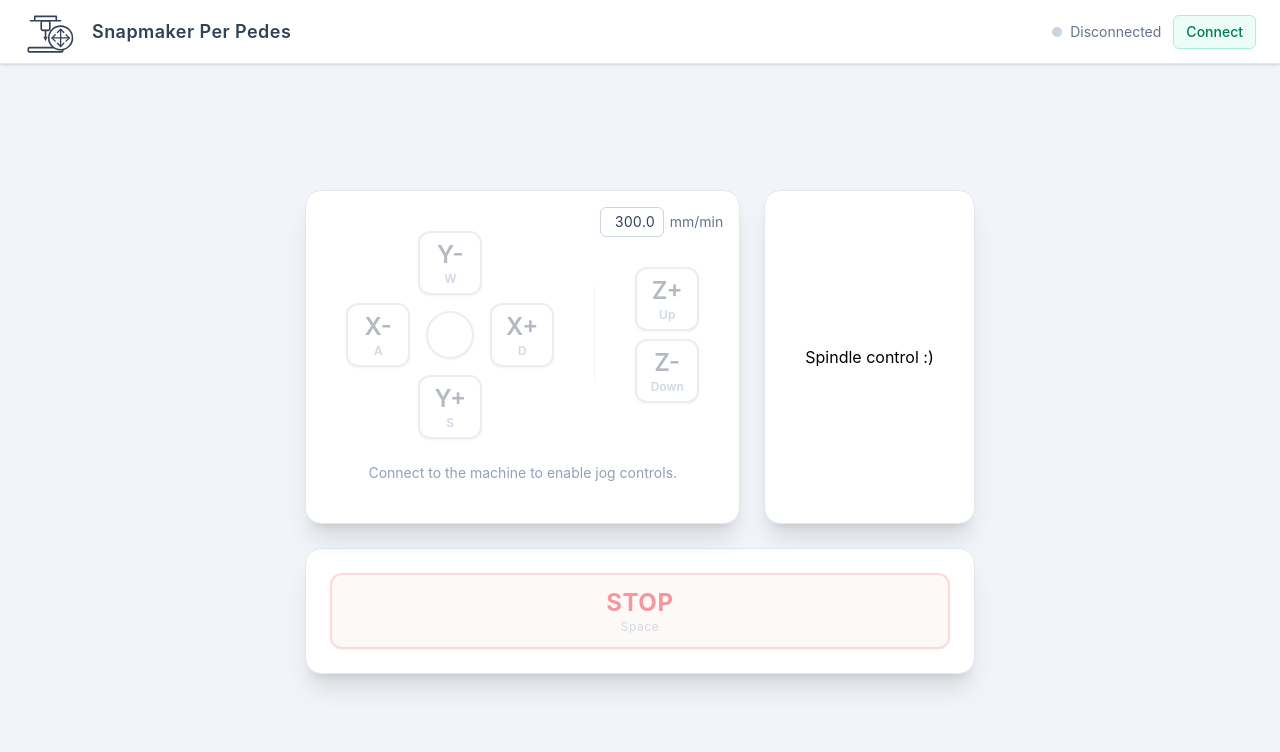
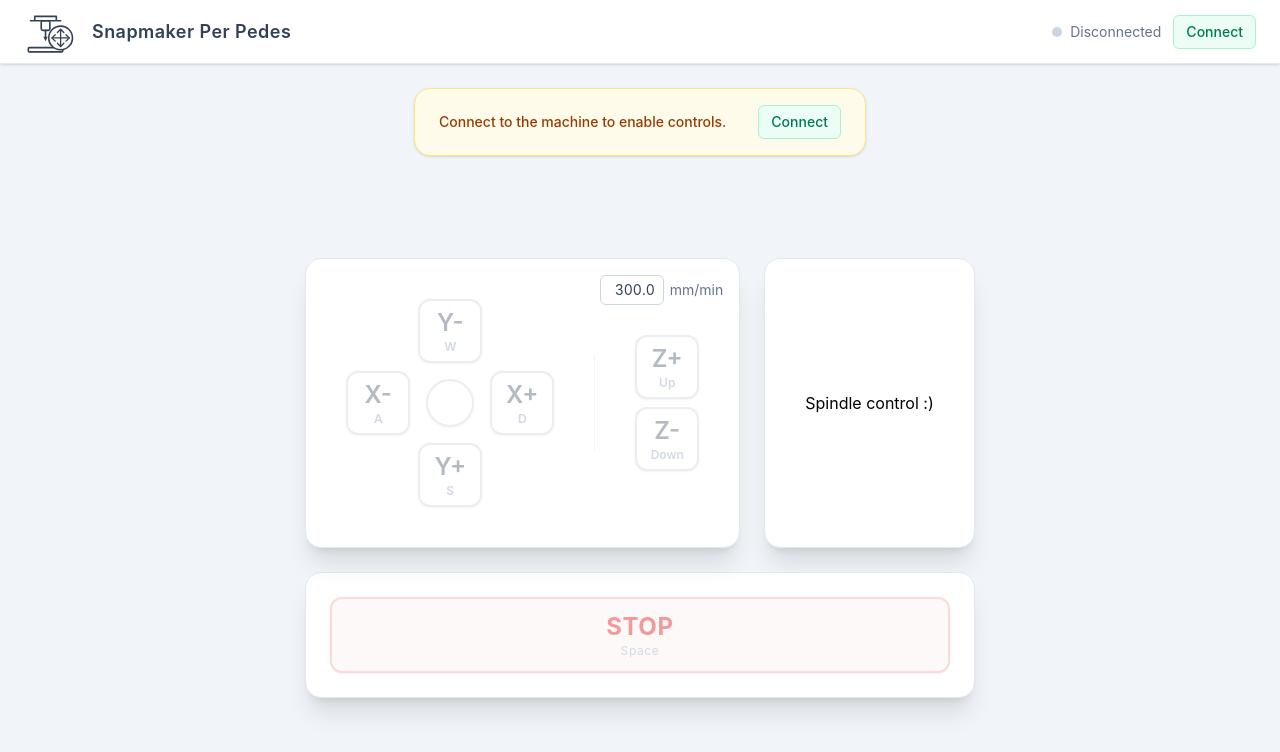
Before and after one commit to lukDev/snapmaker-perpedes, a React (Vite) app: page / in a window 1280 px wide. Shown: the top 752 px of the page. Built offline with nearby package versions, Linux system fonts and the light colour scheme.

Commit message:
dedicated status banner

```diff
--- a/src/App.tsx
+++ b/src/App.tsx
@@ -3,6 +3,7 @@ import JogPanel from './components/JogPanel.tsx';
 import SpindlePanel from './components/SpindlePanel.tsx';
 import StopPanel from './components/StopPanel.tsx';
 import ConnectionStatus from './components/ConnectionStatus.tsx';
+import StatusBanner from './components/StatusBanner.tsx';
 import { SerialProvider } from './context/SerialContext.tsx';
 import { useJogPanel } from './hooks/useJogPanel.ts';
 
@@ -40,8 +41,13 @@ export default function App(): ReactNode {
                     </span>
                     <ConnectionStatus />
                 </header>
-                <div className="flex min-h-screen items-center justify-center pt-16">
-                    <ControlPanels />
+                <div className="flex min-h-screen flex-col items-center gap-6 px-6 pt-16 pb-6">
+                    <div className="pt-6">
+                        <StatusBanner />
+                    </div>
+                    <div className="flex flex-1 items-center justify-center">
+                        <ControlPanels />
+                    </div>
                 </div>
             </div>
         </SerialProvider>
--- a/src/components/JogPanel.tsx
+++ b/src/components/JogPanel.tsx
@@ -82,16 +82,6 @@ export default function JogPanel({
                     <Key code="ArrowDown" active={pressed.has('ArrowDown')} />
                 </div>
             </div>
-            {!connected && (
-                <p className="text-sm text-slate-400">
-                    Connect to the machine to enable jog controls.
-                </p>
-            )}
-            {connected && !homed && (
-                <p className="text-sm text-slate-400">
-                    Home the machine to enable jog controls.
-                </p>
-            )}
         </div>
     );
 }
--- /dev/null
+++ b/src/components/StatusBanner.tsx
@@ -0,0 +1,51 @@
+import { useState, type ReactNode } from 'react';
+import { useSerial } from '../hooks/useSerial';
+
+export default function StatusBanner(): ReactNode {
+    const { connected, homed, connect, home } = useSerial();
+    const [homing, setHoming] = useState(false);
+
+    if (connected && homed) {
+        return null;
+    }
+
+    const handleHome = async () => {
+        setHoming(true);
+        try {
+            await home();
+        } finally {
+            setHoming(false);
+        }
+    };
+
+    return (
+        <div className="flex items-center justify-between gap-8 rounded-2xl border border-amber-200 bg-amber-50 px-6 py-4 text-amber-800 shadow-sm">
+            {!connected ? (
+                <>
+                    <span className="text-sm font-medium">
+                        Connect to the machine to enable controls.
+                    </span>
+                    <button
+                        type="button"
+                        onClick={connect}
+                        className="shrink-0 rounded-md border border-emerald-200 bg-emerald-50 px-3 py-1.5 text-sm font-medium text-emerald-700 transition-colors hover:bg-emerald-100">
+                        Connect
+                    </button>
+                </>
+            ) : (
+                <>
+                    <span className="text-sm font-medium">
+                        Home the machine to enable controls.
+                    </span>
+                    <button
+                        type="button"
+                        onClick={handleHome}
+                        disabled={homing}
+                        className="shrink-0 rounded-md border border-amber-200 bg-amber-100 px-3 py-1.5 text-sm font-medium text-amber-700 transition-colors hover:bg-amber-200 disabled:opacity-50">
+                        {homing ? 'Homing…' : 'Home'}
+                    </button>
+                </>
+            )}
+        </div>
+    );
+}
```
